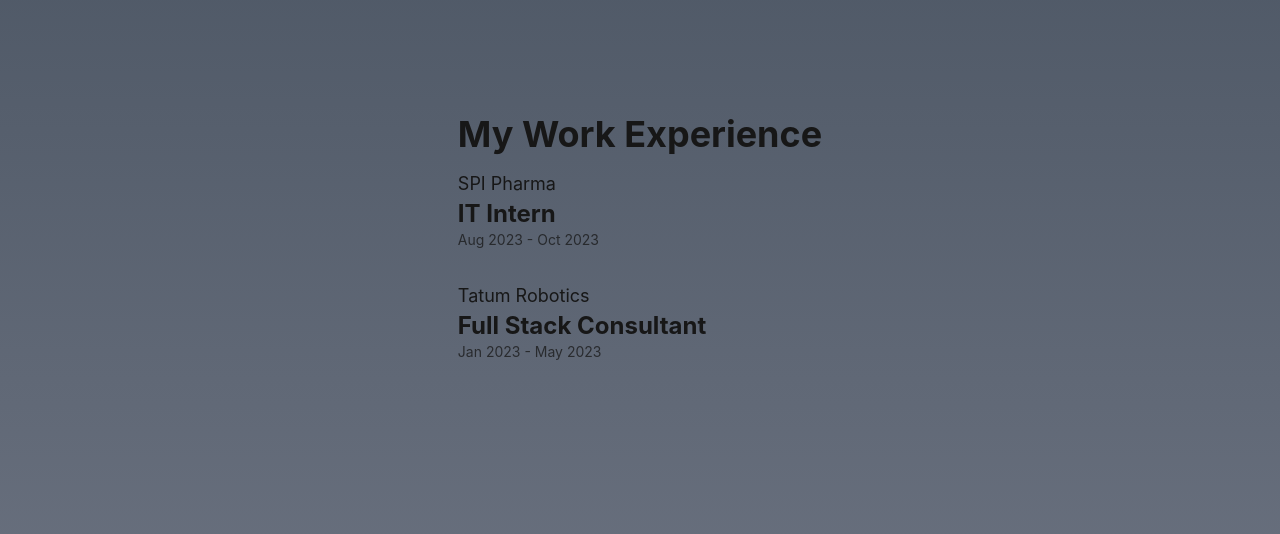
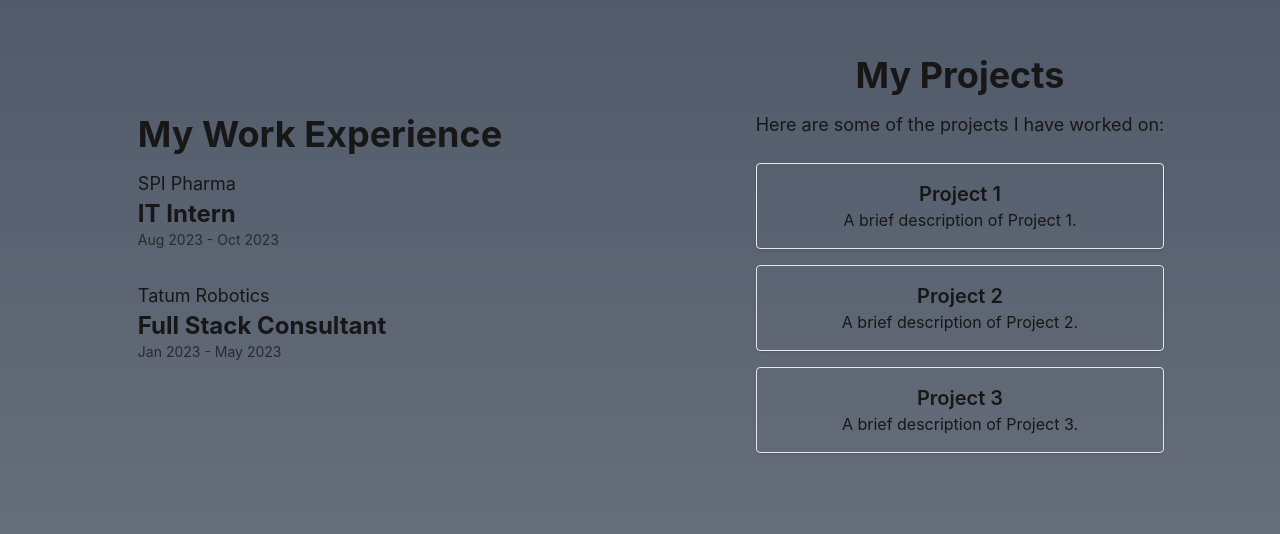
Before and after one commit to Bkhamilton/hamilton-portfolio, a Next.js app: page / in a window 1280 px wide. Shown: the part 2546-3080 px from the top of the page. Built offline with nearby package versions, Linux system fonts and the light colour scheme.

Commit message:
added resume, updated colors and schemes and placed work experience and projects on to the same page

```diff
--- a/app/layout.tsx
+++ b/app/layout.tsx
@@ -13,8 +13,8 @@ const geistMono = Geist_Mono({
 });
 
 export const metadata: Metadata = {
-    title: "Create Next App",
-    description: "Generated by create next app",
+    title: "Software Developer - Hamilton",
+    description: "A Software Developer Portfolio for Ben Hamilton",
 };
 
 export default function RootLayout({
--- a/app/page.tsx
+++ b/app/page.tsx
@@ -2,9 +2,8 @@ import React from 'react';
 import Intro from '@/components/Intro/Intro';
 import AboutMe from '@/components/AboutMe/AboutMe';
 import MyStack from '@/components/MyStack/MyStack';
-import Experience from '@/components/Experience/Experience';
-import MyProjects from '@/components/MyProjects/MyProjects';
 import Resume from '@/components/Resume/Resume';
+import MyWork from '@/components/MyWork/MyWork';
 
 export default function Home() {
     return (
@@ -19,10 +18,7 @@ export default function Home() {
                 <MyStack />
             </section>
             <section className="h-screen w-full">
-                <Experience />
-            </section>
-            <section className="h-screen w-full">
-                <MyProjects />
+                <MyWork />
             </section>
             <section className="h-screen w-full">
                 <Resume />
--- /dev/null
+++ b/components/MyWork/Experience/Experience.tsx
@@ -0,0 +1,26 @@
+import React from 'react';
+import WorkExperience from './WorkExperience';
+
+const Experience = () => {
+    return (
+        <section className="h-screen flex bg-gradient-to-b from-gray-600 to-gray-500 items-center justify-center bg-gray-100 w-full">
+            <div className="text-center">
+                <h2 className="text-4xl font-bold mb-4">My Work Experience</h2>
+                <WorkExperience
+                    companyName="SPI Pharma"
+                    jobTitle="IT Intern"
+                    startTime="Aug 2023"
+                    endTime="Oct 2023"
+                />
+                <WorkExperience
+                    companyName="Tatum Robotics"
+                    jobTitle="Full Stack Consultant"
+                    startTime="Jan 2023"
+                    endTime="May 2023"
+                />
+            </div>
+        </section>
+    );
+};
+
+export default Experience;
--- /dev/null
+++ b/components/MyWork/Experience/WorkExperience.tsx
@@ -0,0 +1,20 @@
+import React from 'react';
+
+interface WorkExperienceProps {
+    companyName: string;
+    jobTitle: string;
+    startTime: string;
+    endTime: string;
+}
+
+const WorkExperience: React.FC<WorkExperienceProps> = ({ companyName, jobTitle, startTime, endTime }) => {
+    return (
+        <div className="mb-8">
+            <p className="text-lg text-left">{companyName}</p>
+            <h3 className="text-2xl font-bold text-left">{jobTitle}</h3>
+            <p className="text-sm opacity-75 text-left">{startTime} - {endTime}</p>
+        </div>
+    );
+};
+
+export default WorkExperience;
--- /dev/null
+++ b/components/MyWork/MyWork.tsx
@@ -0,0 +1,18 @@
+import React from 'react';
+import Experience from '@/components/MyWork/Experience/Experience';
+import Projects from '@/components/MyWork/Projects/Projects';
+
+const MyWork = () => {
+    return (
+        <section className="h-screen w-full flex bg-gradient-to-b from-gray-600 to-gray-500 items-center justify-center bg-gray-100">
+            <div className="w-1/2 h-full">
+                <Experience />
+            </div>
+            <div className="w-1/2 h-full">
+                <Projects />
+            </div>
+        </section>
+    );
+};
+
+export default MyWork;
--- a/components/MyProjects/MyProjects.tsx
+++ b/components/MyWork/Projects/Projects.tsx
@@ -1,8 +1,8 @@
 import React from 'react';
 
-const MyProjects = () => {
+const Projects = () => {
     return (
-        <section className="h-screen flex items-center bg-gradient-to-b from-gray-500 to-gray-400 justify-center bg-gray-100 w-full">
+        <section className="h-screen flex items-center bg-gradient-to-b from-gray-600 to-gray-500 justify-center bg-gray-100 w-full">
             <div className="text-center">
                 <h2 className="text-4xl font-bold mb-4">My Projects</h2>
                 <p className="text-lg">
@@ -27,4 +27,4 @@ const MyProjects = () => {
     );
 };
 
-export default MyProjects;
+export default Projects;
--- a/components/Resume/Resume.tsx
+++ b/components/Resume/Resume.tsx
@@ -2,14 +2,14 @@ import React from 'react';
 
 const Resume = () => {
     return (
-        <section className="h-screen flex items-center bg-gradient-to-b from-gray-400 to-gray-300 justify-center bg-gray-100 w-full">
+        <section className="h-screen flex items-center bg-gradient-to-b from-gray-500 to-gray-400 justify-center bg-gray-100 w-full">
             <div className="text-center">
                 <h2 className="text-4xl font-bold mb-4">Resume</h2>
                 <p className="text-lg">
                     Here you can find my professional experience, education, and skills.
                 </p>
                 <a
-                    href="/path-to-your-resume.pdf"
+                    href="/hamilton-resume.pdf"
                     className="mt-4 inline-block px-6 py-2 bg-blue-500 text-white rounded hover:bg-blue-600"
                     target="_blank"
                     rel="noopener noreferrer"
```
Also changed, not shown: 1 other file (tests, documents, lock files or other folders).
